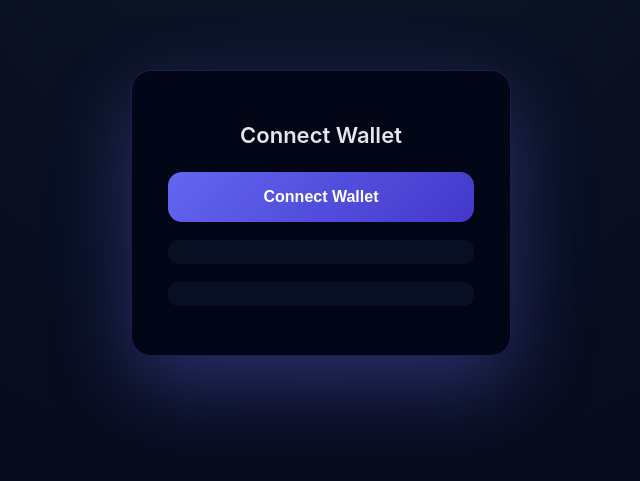
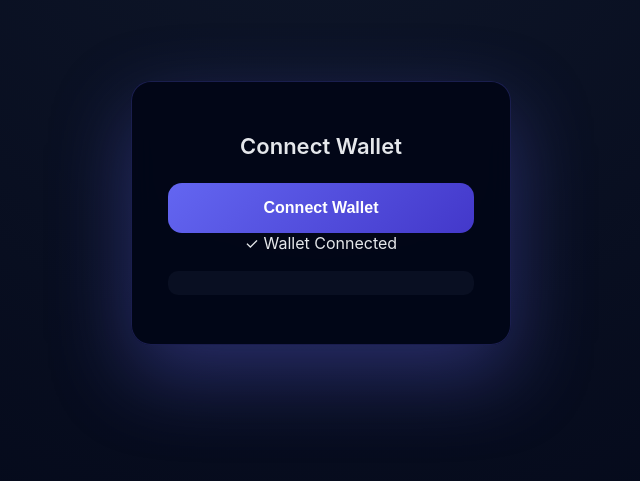
Before and after one commit to deannaraelarson-hub/D, a website built with Vite: page index.html in a window 1280 px wide. Shown: the part 187-668 px from the top of the page, without its empty margins (319-959 px from the left). Built offline with nearby package versions, Linux system fonts and the light colour scheme; what @walletconnect/ethereum-provider, @web3modal/standalone would draw is missing.

Commit message:
Update index.html

```diff
--- a/index.html
+++ b/index.html
@@ -10,9 +10,12 @@
   <div class="card">
     <h1>Connect Wallet</h1>
 
-    <button id="connectBtn">Connect Wallet</button>
+    <button id="connectBtn">
+      <span class="btn-text">Connect Wallet</span>
+    </button>
 
-    <pre id="status"></pre>
+    <div id="success" class="hidden">✓ Wallet Connected</div>
+
     <pre id="address"></pre>
   </div>
 
```
